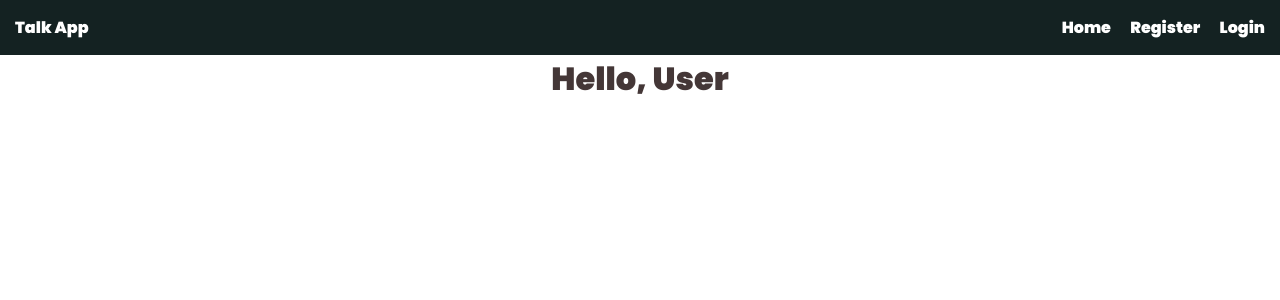
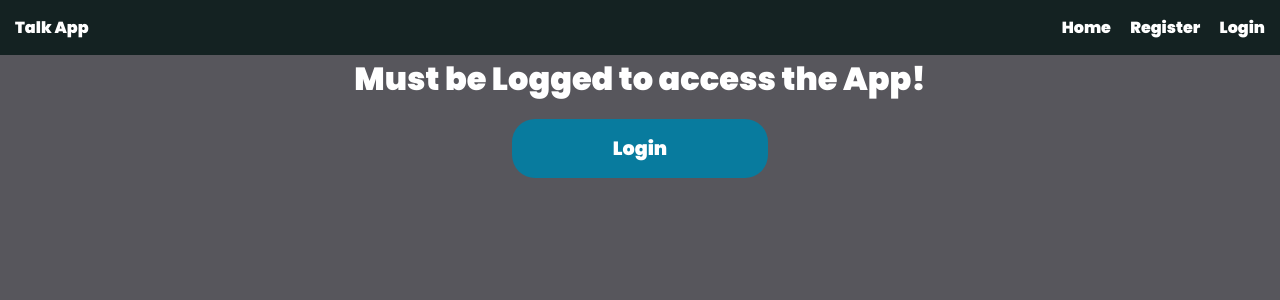
Before and after one commit to Matheus-Rodrigues-Araujo/SocialMedia, a React (Create React App) app: page / in a window 1280 px wide. Shown: the top 300 px of the page. Built offline with nearby package versions, Linux system fonts and the light colour scheme.

Commit message:
CRUD and Authentication with Redux are completed

```diff
--- a/src/components/header.jsx
+++ b/src/components/header.jsx
@@ -1,29 +1,35 @@
 import { Link } from 'react-router-dom'
-// import { useSelector, useDispatch } from 'react-redux'
-// import { logout } from '../features/auth/authSlice'
-
-// const UserLogged = ({func}) =>{
-//   return(
-//     <ul className='links-list' >
-//       <li><Link to='/'>Home</Link></li>
-//       <button onClick={func}>Logout</button>
-//     </ul>
-//   )
-// }
+import { useSelector, useDispatch } from 'react-redux'
+import { disconnectUser } from '../features/user/userSlice'
 
 export const Header = () =>{
-  // const auth = useSelector(state => state.auth.isLoggedIn)
-  // const dispatch = useDispatch()
+  const auth = useSelector(state => state.users.auth)
+  const dispatch = useDispatch()
+
+  const UserAuth = ({logout}) =>{
+      return(
+        <ul className='links-list' >
+          <li><Link to='/'>Home</Link></li>
+          <button onClick={logout}>Logout</button>
+        </ul>
+      )
+    }
+
+  const UserNotAuth = () =>{
+    return(
+      <ul className='links-list'>
+        <Link to='/' >Home</Link>
+        <Link to='/register' >Register</Link>
+        <Link to='/login' >Login</Link>
+      </ul>
+    )
+  }
+
   return (
     <header className="header">
       <nav className='navbar'>
-        <Link to='/' className='logo' >Talk App</Link>
-        <ul className='links-list'>
-          <Link to='/' >Home</Link>
-          <Link to='/register' >Register</Link>
-          <Link to='/login' >Login</Link>
-
-        </ul>
+        <Link to='/' className='logo'>Talk App</Link>
+        {auth ? <UserAuth logout={()=> dispatch(disconnectUser())} /> : <UserNotAuth/>}
       </nav>
     </header>
   )
--- a/src/features/user/userSlice.js
+++ b/src/features/user/userSlice.js
@@ -4,7 +4,7 @@ import { createSlice} from "@reduxjs/toolkit"
 
 const initialState = {
   value: [],
-  filteredUser:{}
+  auth:null
 }
 
 export const userSlice = createSlice({
@@ -13,15 +13,16 @@ export const userSlice = createSlice({
   reducers:{
     addUser: (state, action)=>{ state.value.push(action.payload)}
     ,
-    filterUser: (state, action)=>{ state.value.filter(
+    validateUser: (state, action)=>{ state.value.filter(
         (user) => {
-          if(user.username === action.payload){
-            state.filteredUser = {...user}
+          if(user.email === action.payload.email && user.password === action.payload.password ){
+            state.auth = {...user}
           }
         }
       )
     },
-
+    disconnectUser: (state)=> {state.auth = null}}
+    ,
     deleteUser: (state,action)=>{
       state.value = state.value.filter((user) => user.id !== action.payload.id)
     }
@@ -35,9 +36,17 @@ export const userSlice = createSlice({
       })
     }
   }
-})
+)
 
-export const { addUser, filterUser, updateUsername, deleteUser  } = userSlice.actions
+export const
+{
+  addUser,
+  validateUser,
+  updateUsername,
+  deleteUser,
+  disconnectUser
+} = userSlice.actions
+
 export default userSlice.reducer
 
 // deleteUser: (state, action) => {
--- a/src/pages/home.jsx
+++ b/src/pages/home.jsx
@@ -1,33 +1,32 @@
 import { useSelector } from "react-redux"
+import { Link } from "react-router-dom"
 
 export const Home = () =>{
-  // const auth = useSelector((state)=> state.auth.isLoggedIn)
-  // const user = useSelector((state)=> state.user.value)
-  // const WelcomeUser = () =>{
-  //   console.log(user)
-  //   return (
-  //     <div>
-  //       <h1>Hello</h1>
-  //       <p>It's always a pleasure!</p>
-  //     </div>
-  //   )
-  // }
+  const auth = useSelector((state) => state.users.auth)
+  const userList = useSelector((state)=>state.users.value)
+  const WelcomeUser = ({user}) =>{
+    return (
+      <div>
+        <h1>Hello, {user.username}</h1>
 
-  // const UserNotLoggedIn = () =>{
-  //   return (
-  //     <div>
-  //       <h1>Log in to be updated</h1>
-  //     </div>
-  //   )
-  // }
+        <p>It's always a pleasure to have you!</p>
+      </div>
+    )
+  }
 
-  const userList = useSelector((state) => state.users.value);
+  const UserNotLoggedIn = () =>{
+    return (
+      <div className="notLogged">
+        <h1>Must be Logged to access the App!</h1>
+        <Link to='/login' className="link-btn">Login</Link>
+      </div>
+    )
+  }
+
 
   return(
     <div className="home">
-      <h1>Hello, User</h1>
-      {console.log(userList.length, userList)}
-      {/* {auth ? <WelcomeUser /> : <UserNotLoggedIn/>} */}
+      {auth ? <WelcomeUser user={auth}/> : <UserNotLoggedIn/>}
     </div>
   )
 }
--- a/src/pages/login.jsx
+++ b/src/pages/login.jsx
@@ -2,7 +2,8 @@ import { useNavigate } from 'react-router-dom';
 import { useForm } from 'react-hook-form'
 import * as yup  from 'yup'
 import { yupResolver } from '@hookform/resolvers/yup'
-// import { useDispatch, useSelector} from 'react-redux';
+import { useDispatch} from 'react-redux';
+import { validateUser } from '../features/user/userSlice';
 
 const schema = yup.object({
   email: yup.string().required('Email is required!'),
@@ -11,8 +12,8 @@ const schema = yup.object({
 
 export const Login = () => {
   const navigate = useNavigate()
-  // const dispatch = useDispatch()
-  // const usersList = useSelector(state => state.user.value)
+  const dispatch = useDispatch()
+  // const auth = useSelector(state => state.users.auth)
 
   const { register,handleSubmit, formState: {errors} } = useForm({resolver: yupResolver(schema)})
 
@@ -22,15 +23,9 @@ export const Login = () => {
   //   })
   // }
 
-  const onLogin = ()=> {
 
-    // console.log(usersList)
-
-    // dispatch(login(currentUser.id))
-  }
-
-  const onSubmit = () =>{
-    onLogin()
+  const onSubmit = (data) =>{
+    dispatch(validateUser({email: data.email, password: data.password}))
     navigate('/')
   }
 
@@ -53,7 +48,7 @@ export const Login = () => {
             <p className='error-msg' >{errors.password?.message}</p>
           </label>
 
-          <input type='submit' className="submit-btn" value='Login' />
+          <input type='submit' className="btn-styled" value='Login' />
         </div>
       </form>
     </section>
--- a/src/pages/register.jsx
+++ b/src/pages/register.jsx
@@ -66,7 +66,7 @@ export const Register = () =>{
             {errors.verifyPassword?.message ? <p className='error-msg' >{errors.verifyPassword?.message}</p>: <></>}
           </label>
 
-          <input type='submit' className="submit-btn" value='Login' />
+          <input type='submit' className="btn-styled" value='Login' />
         </div>
       </form>
     </section>
--- a/src/styles/App.css
+++ b/src/styles/App.css
@@ -16,6 +16,7 @@
 .App{
   overflow-y: hidden;
   min-height: 100vh;
+  background-color: rgba(15, 13, 22, 0.699);
 }
 
 main{
--- a/src/styles/Home.css
+++ b/src/styles/Home.css
@@ -5,5 +5,32 @@
 
 .home h1, p{
   font-size: 2rem;
-  color: rgb(68, 55, 55);
+  color: rgb(255, 255, 255);
 }
+
+.link-btn{
+  background-color: rgb(8, 123, 158);
+  color: white;
+  cursor: pointer;
+  font-weight: 700;
+  font-size: 1.2rem;
+  transition: .4s ease-in-out;
+  text-decoration: none;
+  width: 20%;
+  padding: 15px;
+  border: none;
+  border-radius: 1.2em;
+  margin-inline: auto;
+}
+
+
+.link-btn:hover{
+  background-color: rgb(9, 202, 35);
+  outline: none;
+}
+
+.notLogged{
+  display: flex;
+  flex-flow: column wrap;
+  gap: 1em;
+}
--- a/src/styles/Login.css
+++ b/src/styles/Login.css
@@ -44,7 +44,7 @@ label{
   border-radius: 1.5em;
 }
 
-.fields .submit-btn{
+.fields .btn-styled{
   background-color: rgb(8, 123, 158);
   color: white;
   cursor: pointer;
@@ -61,7 +61,7 @@ label{
   outline: 5px solid rgb(8, 123, 158);
 }
 
-.fields .submit-btn:hover{
+.fields .btn-styled:hover{
   background-color: rgb(9, 202, 35);
   outline: none;
 }
```
